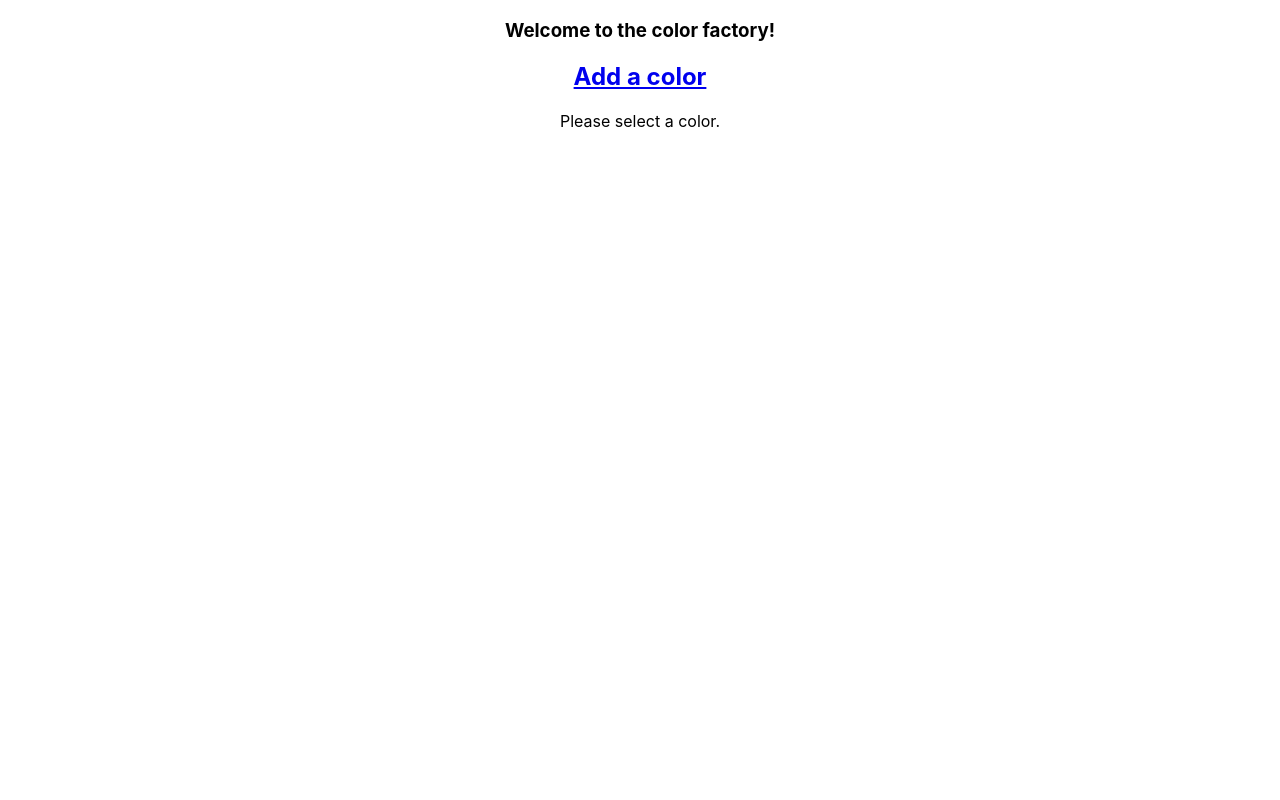
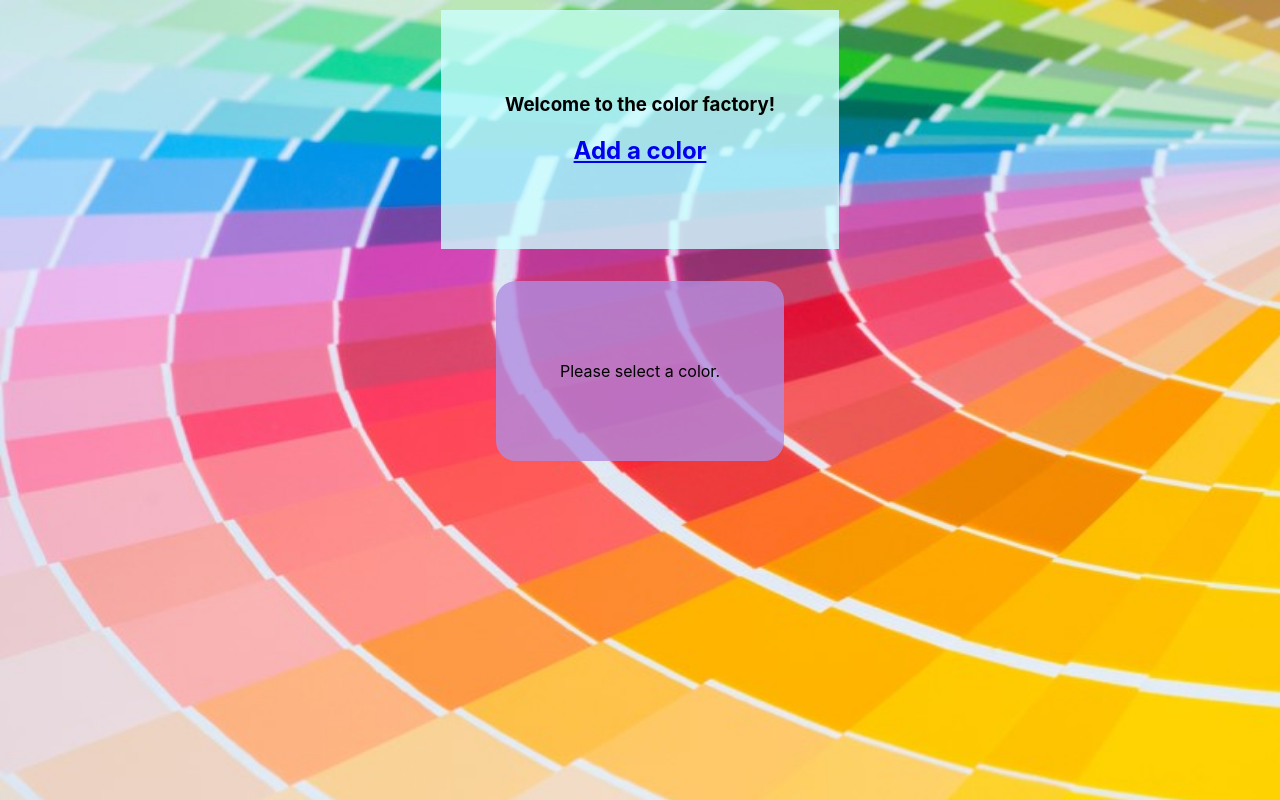
Before and after one commit to langevinj/react-colorslist, a React (Create React App) app: page /colors in a window 1280 px wide. Shown: the top 800 px of the page. Built offline with nearby package versions, Linux system fonts and the light colour scheme.

Commit message:
Styling on ColorsList

```diff
--- /dev/null
+++ b/src/ColorsList.css
@@ -0,0 +1,39 @@
+ul {
+    list-style: none;
+    margin: 0;
+    padding: 0;
+}
+
+li {
+    text-transform: capitalize;
+    margin: 0;
+    padding: 0;
+}
+
+.container{
+    background-image: url("colorpalette.jpg");
+    background-repeat: no-repeat;
+    text-align: center;
+    background-size: cover;
+    height: 65em;
+}
+
+.ColorsList-header{
+    margin-top: 10px;
+    background: rgba(205, 255, 255, 0.80);
+    display: inline-block;
+    padding: 4em;
+}
+
+.ColorsList{
+    background: rgba(177, 140, 226, 0.8);
+    border-radius: 20px;
+    display: inline-block;
+    padding: 4em;
+    margin-top: 2em;
+}
+
+.color-link{
+    color: white;
+    font-size: 20px;
+}
--- a/src/ColorsList.js
+++ b/src/ColorsList.js
@@ -1,6 +1,7 @@
 import React, { useState } from 'react'
 import { Link } from 'react-router-dom'
-import ColorForm from './ColorForm'
+import './ColorsList.css'
+
 
 function ColorsList({colors}){
     return (
@@ -9,9 +10,10 @@ function ColorsList({colors}){
                 <h3>Welcome to the color factory!</h3>
                 <h2><Link to="/colors/new">Add a color</Link></h2>
             </div>
+            <br></br>
             <div className="ColorsList">
                 <p>Please select a color.</p>
-                {colors === [] ? null : (<ul>{colors.map(color => <li key={color.name} data-testid="color-link"><Link to={`/colors/${color.name}`}>{color.name}</Link></li>)}</ul>)}
+                {colors === [] ? null : (<ul>{colors.map(color => <li key={color.name} data-testid="color-link"><Link to={`/colors/${color.name}`} className="color-link">{color.name}</Link></li>)}</ul>)}
             </div>
         </div>
     )
```
Also changed, not shown: src/colorpalette.jpg (added).
